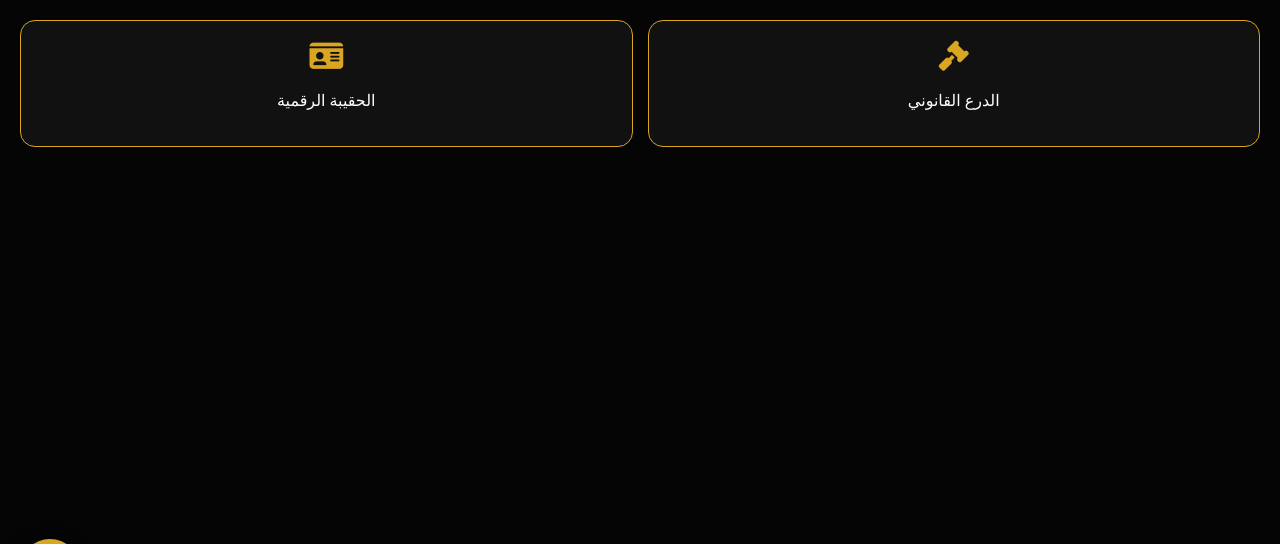
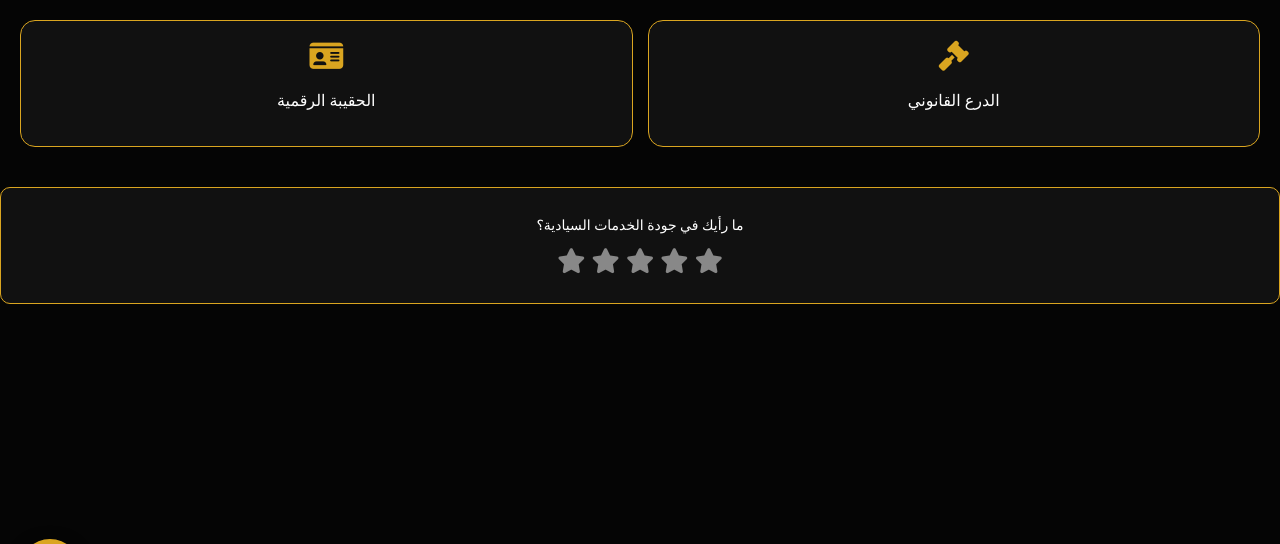
Before and after one commit to younessamsong09-hue/Haqi_maroc, a Flask app: page / in a window 1280 px wide. Shown: the part 141-685 px from the top of the page. Run offline with Flask 3, Linux system fonts and the light colour scheme.

Commit message:
إصلاح خطأ 500 وتفعيل نظام تقييم الخدمات 🇲🇦

```diff
--- a/requirements.txt
+++ b/requirements.txt
@@ -1 +1,3 @@
 Flask==3.0.0
+requests==2.31.0
+beautifulsoup4==4.12.2
--- a/static/css/style.css
+++ b/static/css/style.css
@@ -47,3 +47,7 @@ body { background: var(--bg); color: white; direction: rtl; font-family: 'Amiri'
 .chat-messages { flex: 1; padding: 10px; overflow-y: auto; color: white; font-size: 14px; }
 .chat-input { padding: 10px; border-top: 1px solid #333; display: flex; }
 .chat-input input { flex: 1; background: #000; border: 1px solid #daa520; color: white; padding: 5px; border-radius: 5px; }
+/* نظام التقييم بالنجوم */
+.rating-system { text-align: center; margin-top: 20px; padding: 15px; background: #111; border-radius: 10px; border: 1px solid #daa520; }
+.stars { color: #888; font-size: 25px; cursor: pointer; }
+.stars .active { color: #daa520; }
--- a/static/js/chat.js
+++ b/static/js/chat.js
@@ -22,3 +22,11 @@ function sendMsg() {
         box.scrollTop = box.scrollHeight;
     }, 1000);
 }
+function rate(n) {
+    const stars = document.querySelectorAll('.stars i');
+    const msg = document.getElementById('rate-msg');
+    stars.forEach((s, i) => {
+        s.classList.toggle('active', i < n);
+    });
+    msg.innerText = "شكراً لتقييمك! صوتك يساعد في تطوير خدمات تاوريرت.";
+}
--- a/templates/index.html
+++ b/templates/index.html
@@ -40,6 +40,17 @@
             document.body.appendChild(script);
         }
     </script>
+    <div class="rating-system">
+        <p style="color:white; font-size:14px;">ما رأيك في جودة الخدمات السيادية؟</p>
+        <div class="stars" id="star-rating">
+            <i class="fas fa-star" onclick="rate(1)"></i>
+            <i class="fas fa-star" onclick="rate(2)"></i>
+            <i class="fas fa-star" onclick="rate(3)"></i>
+            <i class="fas fa-star" onclick="rate(4)"></i>
+            <i class="fas fa-star" onclick="rate(5)"></i>
+        </div>
+        <p id="rate-msg" style="color:#daa520; font-size:12px; margin-top:5px;"></p>
+    </div>
     <div class="news-ticker">
         <div class="ticker-content">
             🔔 مستجدات مارس 2026: تحديث مساطر التحفيظ العقاري بمدينة تاوريرت | 📜 صدور ظهير شريف جديد لتنظيم الرعاية الصحية | 🛂 تبسيط إجراءات تجديد البطاقة الوطنية عبر البوابة الرقمية | 💼 إطلاق دعم جديد للمقاولات الناشئة بجهة الشرق
```
